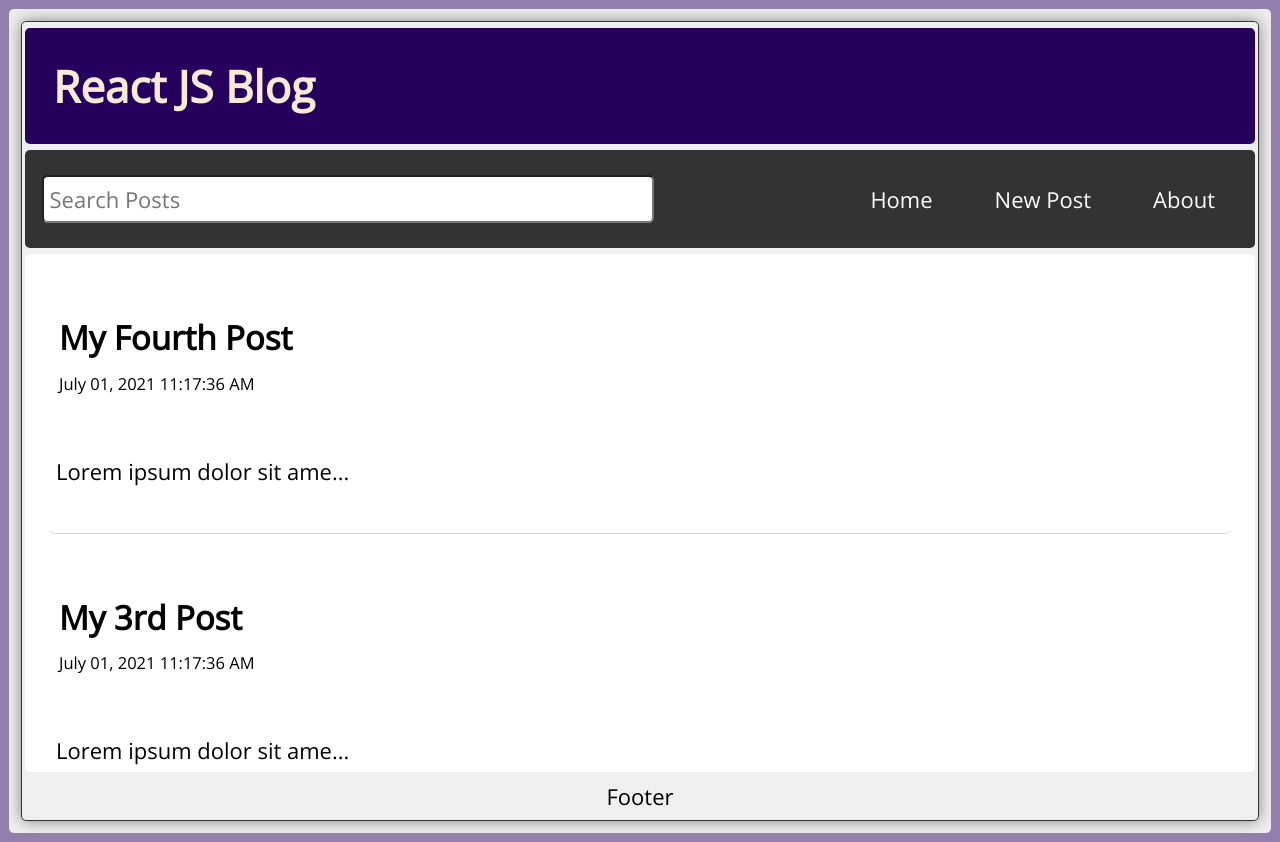
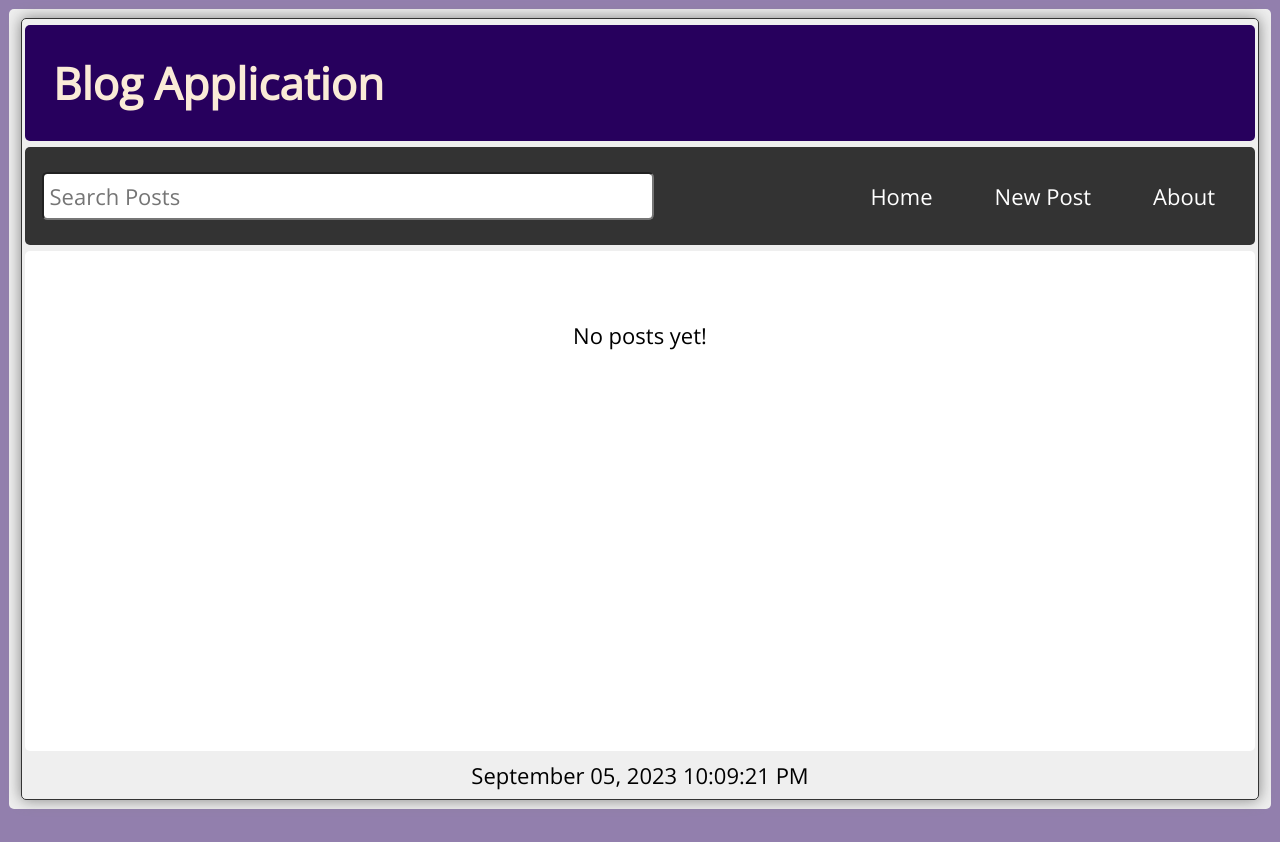
Before and after one commit to vansh-goel/React-Blog-App, a React (Create React App) app: page / in a window 1280 px wide. After the commit the page ends 818 px from the top, so only its background shows below. Built offline with nearby package versions, Linux system fonts and the light colour scheme.

Commit message:
Added time feature and local storage

```diff
--- a/src/About.js
+++ b/src/About.js
@@ -2,7 +2,7 @@ import React from 'react'
 
 const About = () => {
   return (
-    <div>About</div>
+    <div id='about'>Lorem ipsum dolor, sit amet consectetur adipisicing elit. Quod voluptates explicabo dignissimos quo eaque ex repudiandae eum tempora eius, magnam in sint commodi, ut molestias? Eos ab doloribus molestiae nisi? Lorem ipsum dolor sit amet consectetur, adipisicing elit. Architecto nulla ducimus consequuntur corporis repudiandae rem tenetur in sequi earum eveniet adipisci, vitae facilis inventore harum impedit hic commodi. Quibusdam, facere?</div>
   )
 }
 
--- a/src/App.js
+++ b/src/App.js
@@ -11,32 +11,7 @@ import MissingPage from "./MissingPage";
 import { format } from "date-fns";
 
 function App() {
-  const [posts, setPosts] = React.useState([
-        {
-      id: 1,
-      title: "My First Post",
-      datetime: "July 01, 2021 11:17:36 AM",
-      body: "Lorem ipsum dolor sit amet consectetur adipisicing elit. Quis consequatur expedita, assumenda similique non optio! Modi nesciunt excepturi corrupti atque blanditiis quo nobis, non optio quae possimus illum exercitationem ipsa!"
-    },
-    {
-      id: 2,
-      title: "My 2nd Post",
-      datetime: "July 01, 2021 11:17:36 AM",
-      body: "Lorem ipsum dolor sit amet consectetur adipisicing elit. Quis consequatur expedita, assumenda similique non optio! Modi nesciunt excepturi corrupti atque blanditiis quo nobis, non optio quae possimus illum exercitationem ipsa!"
-    },
-    {
-      id: 3,
-      title: "My 3rd Post",
-      datetime: "July 01, 2021 11:17:36 AM",
-      body: "Lorem ipsum dolor sit amet consectetur adipisicing elit. Quis consequatur expedita, assumenda similique non optio! Modi nesciunt excepturi corrupti atque blanditiis quo nobis, non optio quae possimus illum exercitationem ipsa!"
-    },
-    {
-      id: 4,
-      title: "My Fourth Post",
-      datetime: "July 01, 2021 11:17:36 AM",
-      body: "Lorem ipsum dolor sit amet consectetur adipisicing elit. Quis consequatur expedita, assumenda similique non optio! Modi nesciunt excepturi corrupti atque blanditiis quo nobis, non optio quae possimus illum exercitationem ipsa!"
-    }
-  ]);
+  const [posts, setPosts] = React.useState(localStorage.getItem('posts') ? JSON.parse(localStorage.getItem('posts')) : []);
   const [search, setSearch] = React.useState('');
   const [searchResults, setSearchResults] = React.useState([]);
   const navigate = useNavigate();
@@ -57,6 +32,7 @@ function App() {
     const newPost = {id, title: postTitle, datetime, body: postBody};
     const allPosts = [...posts, newPost];
     setPosts(allPosts);
+    localStorage.setItem('posts', JSON.stringify(allPosts));
     setPostTitle('');
     setPostBody('');
     navigate('/')
@@ -65,12 +41,13 @@ function App() {
   const handleDelete = (id) => {
     const postList = posts.filter(post => post.id !== id)
     setPosts(postList);
+    localStorage.setItem('posts', JSON.stringify(postList));
     navigate('/');
   }
 
   return (
     <div className="App">
-      <Header title="React JS Blog" />
+      <Header title="Blog Application" />
       <Nav search={search} setSearch={setSearch} />
       <Routes>
         <Route exact path="/" element={<Home
--- a/src/Footer.js
+++ b/src/Footer.js
@@ -1,8 +1,16 @@
 import React from 'react'
+import { format } from 'date-fns'
 
 const Footer = () => {
+  const [date, setDate] = React.useState(format(new Date(), "MMMM dd, yyyy pp"));
+  React.useEffect(() => {
+    const interval = setInterval(() => {
+      setDate(format(new Date(), "MMMM dd, yyyy pp"))
+    }, 1000)
+    return () => clearInterval(interval)
+  }, [])
   return (
-    <div>Footer</div>
+    <div>{date}</div>
   )
 }
 
--- a/src/index.css
+++ b/src/index.css
@@ -31,7 +31,7 @@ body {
 .App {
   width: 100%;
   /* max-width: 800px; */
-  height: 100vh;
+  height: 100%;
   display: flex;
   flex-direction: column;
   justify-content: flex-start;
@@ -137,7 +137,7 @@ body {
   width: 100%;
   flex-grow: 1;
   padding: 1rem;
-  overflow-y: auto;
+  overflow-y: none;
   background-color: #fff;
 }
 
@@ -279,3 +279,10 @@ body {
   }
 
 }
+
+#about {
+  padding : 20px;
+  margin-bottom : 140px;
+  border : 4px solid black;
+  background-color: white;
+}
```
